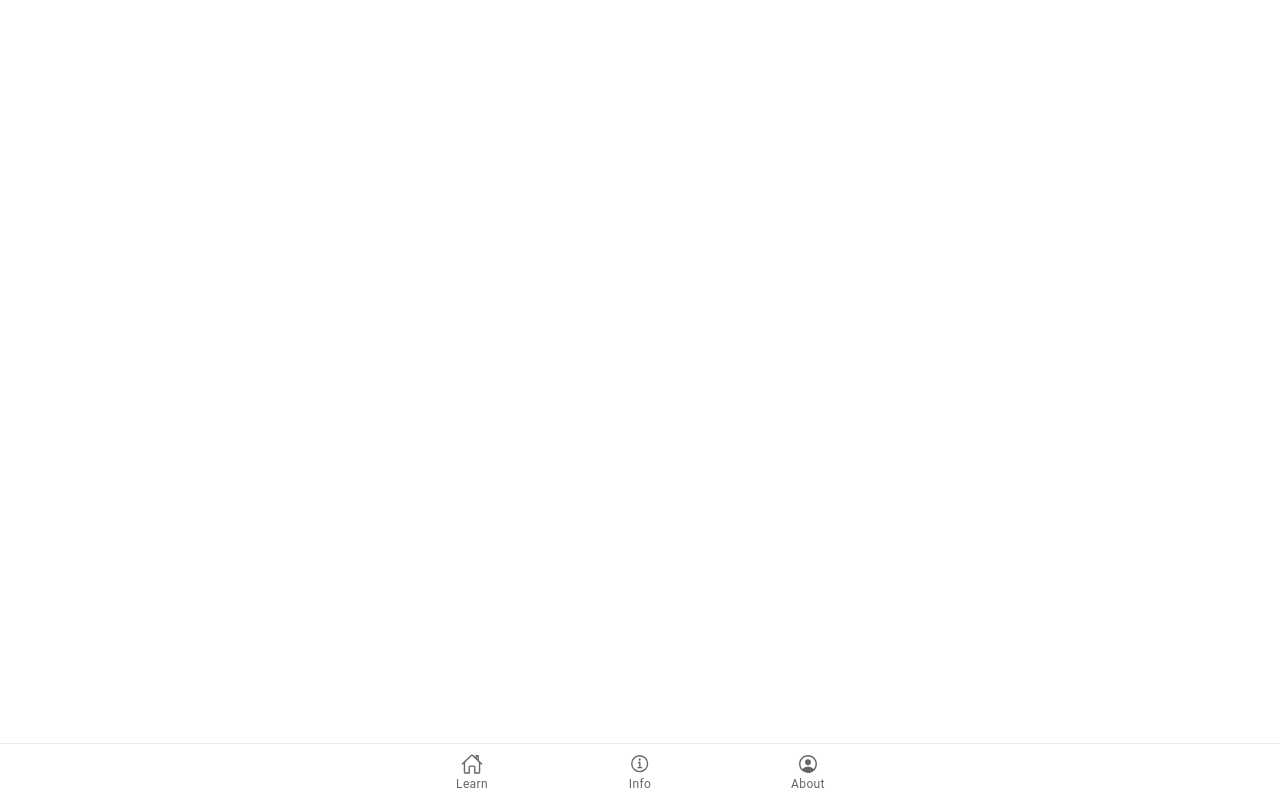
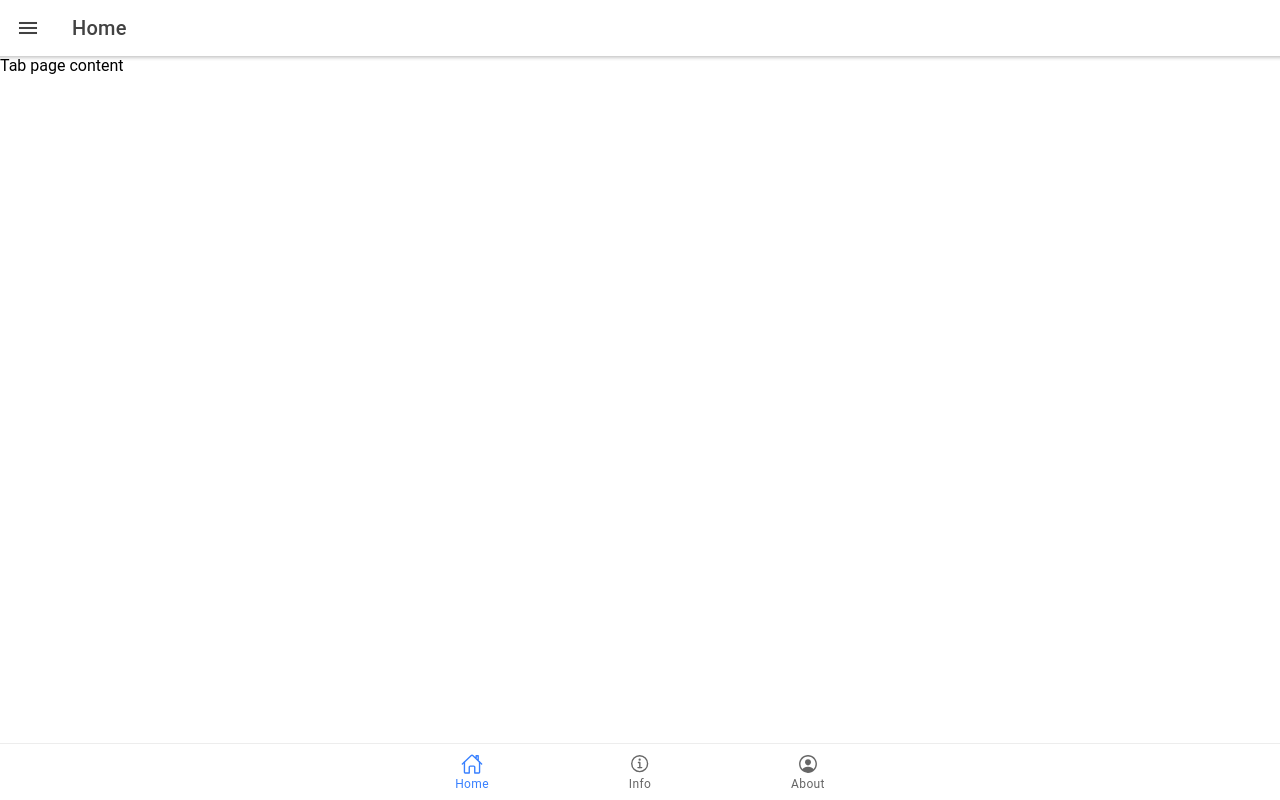
Before and after one commit to n-lusano/IkLeerNederlands, a React (Create React App) app: page /tabs/home in a window 1280 px wide. Built offline with nearby package versions, Linux system fonts and the light colour scheme.

Commit message:
Added basic menu structure combined with tabs

```diff
--- a/src/App.tsx
+++ b/src/App.tsx
@@ -1,50 +1,23 @@
 import React from "react";
 import { Redirect, Route } from "react-router-dom";
-import {
-  IonApp,
-  IonRouterOutlet,
-  IonTabBar,
-  IonTabButton,
-  IonTabs,
-} from "@ionic/react";
+import { IonApp, IonRouterOutlet, IonSplitPane } from "@ionic/react";
 import { IonReactRouter } from "@ionic/react-router";
-import {
-  homeOutline,
-  personCircleOutline,
-  informationCircleOutline,
-} from "ionicons/icons";
-import Learn from "./pages/Learn";
-import About from "./pages/About";
-import Info from "./pages/Info";
-import NavTabButton from "./components/NavTabButton";
+import Page from "./pages/Page";
+import TabRootPage from "./pages/TabRootPage";
+import Menu from "./components/Menu";
 import "./theme/generalStyling.tsx";
 
 const App: React.FC = () => (
   <IonApp>
     <IonReactRouter>
-      <IonTabs>
-        <IonRouterOutlet>
-          <Route path="/learn" component={Learn} exact={true} />
-          <Route path="/info" component={Info} />
-          <Route path="/about" component={About} exact={true} />
-          <Route
-            path="/"
-            render={() => <Redirect to="/learn" />}
-            exact={true}
-          />
+      <IonSplitPane contentId="main" disabled={true}>
+        <Menu />
+        <IonRouterOutlet id="main">
+          <Route path="/learn/:name" component={Page} exact />
+          <Route path="/tabs" component={TabRootPage} />
+          <Redirect from="/" to="/tabs" exact />
         </IonRouterOutlet>
-        <IonTabBar slot="bottom">
-          <IonTabButton tab="learn" href="/learn">
-            <NavTabButton icon={homeOutline} label="Learn" />
-          </IonTabButton>
-          <IonTabButton tab="info" href="/info">
-            <NavTabButton icon={informationCircleOutline} label="Info" />
-          </IonTabButton>
-          <IonTabButton tab="about" href="/about">
-            <NavTabButton icon={personCircleOutline} label="About" />
-          </IonTabButton>
-        </IonTabBar>
-      </IonTabs>
+      </IonSplitPane>
     </IonReactRouter>
   </IonApp>
 );
--- /dev/null
+++ b/src/components/Menu.tsx
@@ -0,0 +1,104 @@
+import React, { Fragment } from "react";
+import {
+  IonMenu,
+  IonContent,
+  IonList,
+  IonItem,
+  IonMenuToggle,
+  IonLabel,
+  IonListHeader,
+} from "@ionic/react";
+import { useLocation } from "react-router-dom";
+
+interface MenuTopic {
+  title: string;
+  url: string;
+  icon?: string;
+}
+
+interface MenuItem {
+  header?: string;
+  items: MenuTopic[];
+}
+
+const menuItems: MenuItem[] = [
+  {
+    header: "Verbs",
+    items: [
+      {
+        title: "Present simple",
+        url: "/learn/present-simple",
+      },
+      {
+        title: "Present continuous",
+        url: "/learn/present-continuous",
+      },
+    ],
+  },
+  {
+    header: "Adjectives",
+    items: [
+      {
+        title: "Adjectives",
+        url: "/learn/adjectives",
+      },
+      {
+        title: "Predicate adjectives",
+        url: "/learn/predicate-adjectives",
+      },
+    ],
+  },
+  {
+    items: [
+      {
+        title: "Home",
+        url: "/tabs",
+        icon: "homeOutline",
+      },
+    ],
+  },
+];
+
+const Menu: React.FC = () => {
+  const location = useLocation();
+
+  return (
+    <IonMenu contentId="main" type="overlay">
+      <IonContent>
+        <IonList id="menuItems">
+          {menuItems.map((menuItem, index) => {
+            return (
+              <IonMenuToggle key={index} autoHide={false}>
+                {menuItem.header && (
+                  <IonListHeader lines="inset">{menuItem.header}</IonListHeader>
+                )}
+                {menuItem.items.map((menuTopic, index) => {
+                  return (
+                    <IonItem
+                      key={index}
+                      className={
+                        location.pathname === menuTopic.url ? "selected" : ""
+                      }
+                      routerLink={menuTopic.url}
+                      routerDirection="none"
+                      lines="none"
+                      detail={false}
+                    >
+                      <IonLabel>{menuTopic.title}</IonLabel>
+                    </IonItem>
+                  );
+                })}
+              </IonMenuToggle>
+            );
+          })}
+        </IonList>
+      </IonContent>
+    </IonMenu>
+  );
+};
+
+export default Menu;
+
+// {menuTopic.icon && (
+//   <IonIcon slot="start" icon={menuTopic.icon} />
+// )}
--- a/src/pages/Learn.tsx
+++ b/src/pages/Home.tsx
@@ -13,7 +13,7 @@ import {
   IonToolbar,
 } from "@ionic/react";
 
-const Learn: React.FC = () => {
+const Info: React.FC = () => {
   return (
     <IonPage>
       <IonHeader>
@@ -53,4 +53,4 @@ const Learn: React.FC = () => {
   );
 };
 
-export default Learn;
+export default Info;
--- /dev/null
+++ b/src/pages/Page.tsx
@@ -0,0 +1,39 @@
+import React from "react";
+import {
+  IonButton,
+  IonButtons,
+  IonCard,
+  IonCardContent,
+  IonCardHeader,
+  IonCardSubtitle,
+  IonCardTitle,
+  IonContent,
+  IonHeader,
+  IonItem,
+  IonMenuButton,
+  IonPage,
+  IonTitle,
+  IonToolbar,
+} from "@ionic/react";
+import { useParams } from "react-router";
+
+const Page: React.FC = () => {
+  const { name } = useParams<{ name: string }>();
+
+  return (
+    <IonPage>
+      <IonHeader>
+        <IonToolbar>
+          <IonButtons slot="start">
+            <IonMenuButton />
+          </IonButtons>
+          <IonTitle>{name}</IonTitle>
+        </IonToolbar>
+      </IonHeader>
+
+      <IonContent>Page content</IonContent>
+    </IonPage>
+  );
+};
+
+export default Page;
--- /dev/null
+++ b/src/pages/TabPage.tsx
@@ -0,0 +1,32 @@
+import {
+  IonPage,
+  IonHeader,
+  IonToolbar,
+  IonButtons,
+  IonMenuButton,
+  IonTitle,
+  IonContent,
+} from "@ionic/react";
+import React from "react";
+
+interface PageProps {
+  pageName: string | undefined;
+}
+
+const TabPage: React.FC<PageProps> = ({ pageName }) => {
+  return (
+    <IonPage>
+      <IonHeader>
+        <IonToolbar>
+          <IonButtons slot="start">
+            <IonMenuButton />
+          </IonButtons>
+          <IonTitle>{pageName}</IonTitle>
+        </IonToolbar>
+      </IonHeader>
+      <IonContent>Tab page content</IonContent>
+    </IonPage>
+  );
+};
+
+export default TabPage;
--- /dev/null
+++ b/src/pages/TabRootPage.tsx
@@ -0,0 +1,53 @@
+import {
+  IonTabs,
+  IonTabBar,
+  IonTabButton,
+  IonRouterOutlet,
+} from "@ionic/react";
+import React from "react";
+import { Redirect, Route } from "react-router";
+import {
+  homeOutline,
+  informationCircleOutline,
+  personCircleOutline,
+} from "ionicons/icons";
+import NavTabButton from "../components/NavTabButton";
+import TabPage from "./TabPage";
+
+const TabRootPage: React.FC = () => {
+  return (
+    <IonTabs>
+      <IonRouterOutlet>
+        <Redirect exact path="/tabs" to="/tabs/home" />
+        <Route
+          path="/tabs/home"
+          render={(props) => <TabPage pageName="Home" {...props} />}
+          exact={true}
+        />
+        <Route
+          path="/tabs/info"
+          render={(props) => <TabPage pageName="Info" {...props} />}
+          exact={true}
+        />
+        <Route
+          path="/tabs/about"
+          render={(props) => <TabPage pageName="About" {...props} />}
+          exact={true}
+        />
+      </IonRouterOutlet>
+      <IonTabBar slot="bottom">
+        <IonTabButton tab="home" href="/tabs/home">
+          <NavTabButton icon={homeOutline} label="Home" />
+        </IonTabButton>
+        <IonTabButton tab="info" href="/tabs/info">
+          <NavTabButton icon={informationCircleOutline} label="Info" />
+        </IonTabButton>
+        <IonTabButton tab="about" href="/tabs/about">
+          <NavTabButton icon={personCircleOutline} label="About" />
+        </IonTabButton>
+      </IonTabBar>
+    </IonTabs>
+  );
+};
+
+export default TabRootPage;
```
